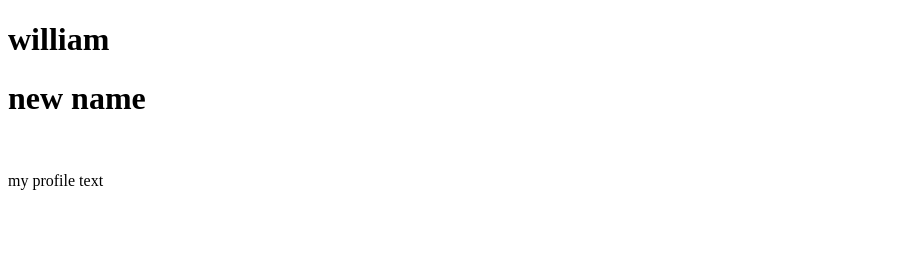
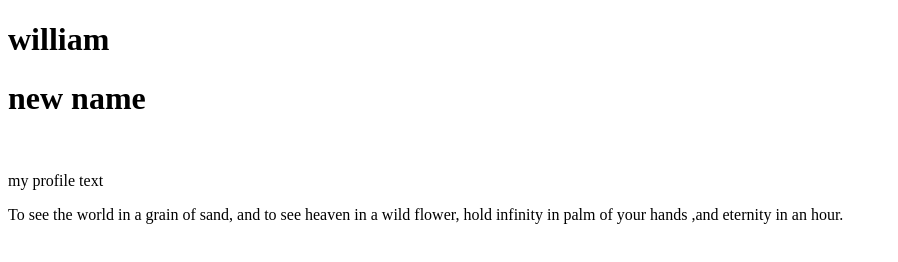
Before and after one commit to Simplesree/first-project, a plain HTML site: page index.html in a window 1280 px wide. Shown: the whole page, without its empty margins (0-898 px from the left). Drawn offline with Linux system fonts and the light colour scheme.

Commit message:
added changes

```diff
--- a/index.html
+++ b/index.html
@@ -10,5 +10,6 @@
    <h1>new name</h1>
    <img src="profile.jpg" alt="">
    <p>my profile text</p>
+   <p>To see the world in a grain of sand, and to see heaven in a wild flower, hold infinity in palm of your hands ,and eternity in an hour. </p>
 </body>
 </html>
```
